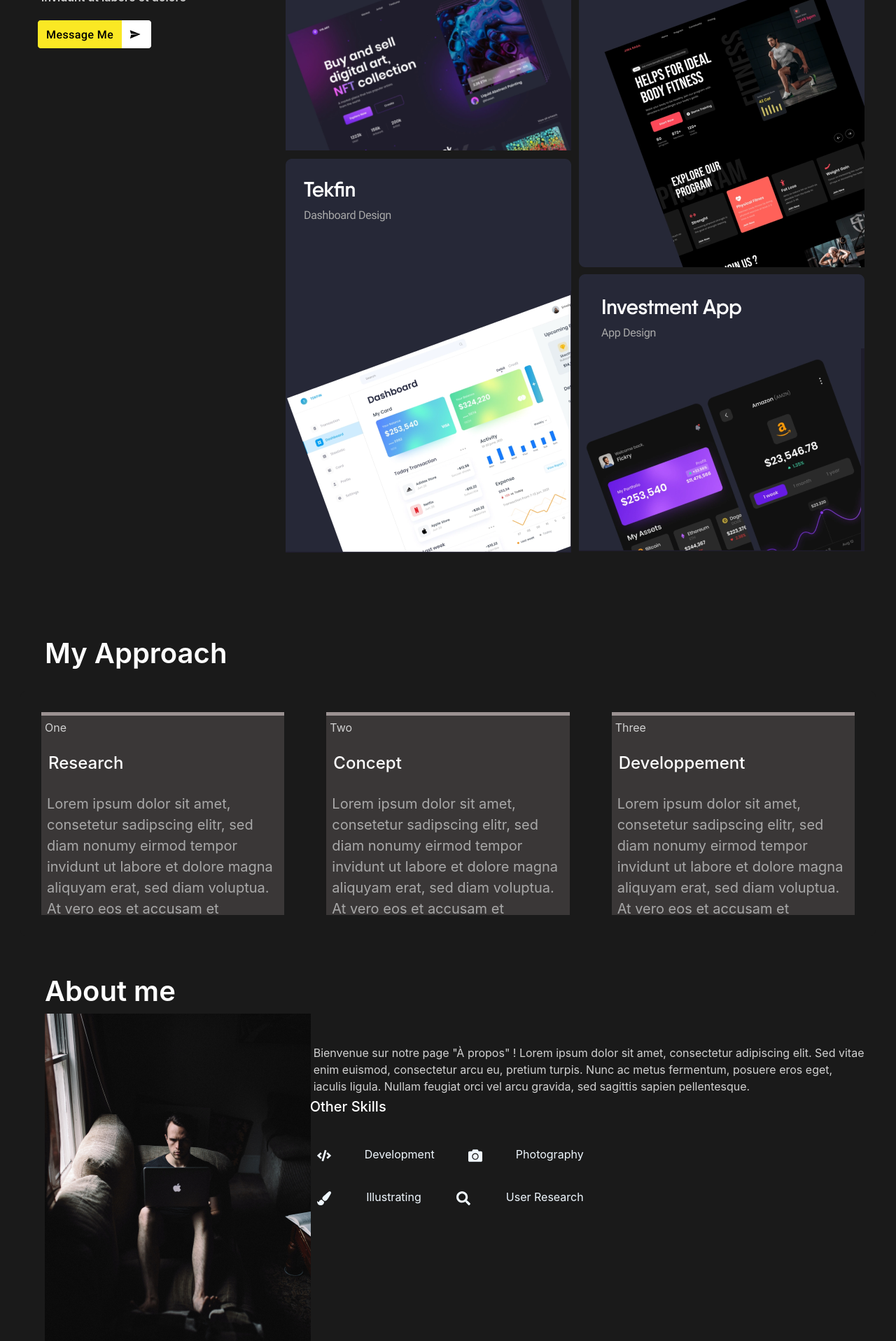
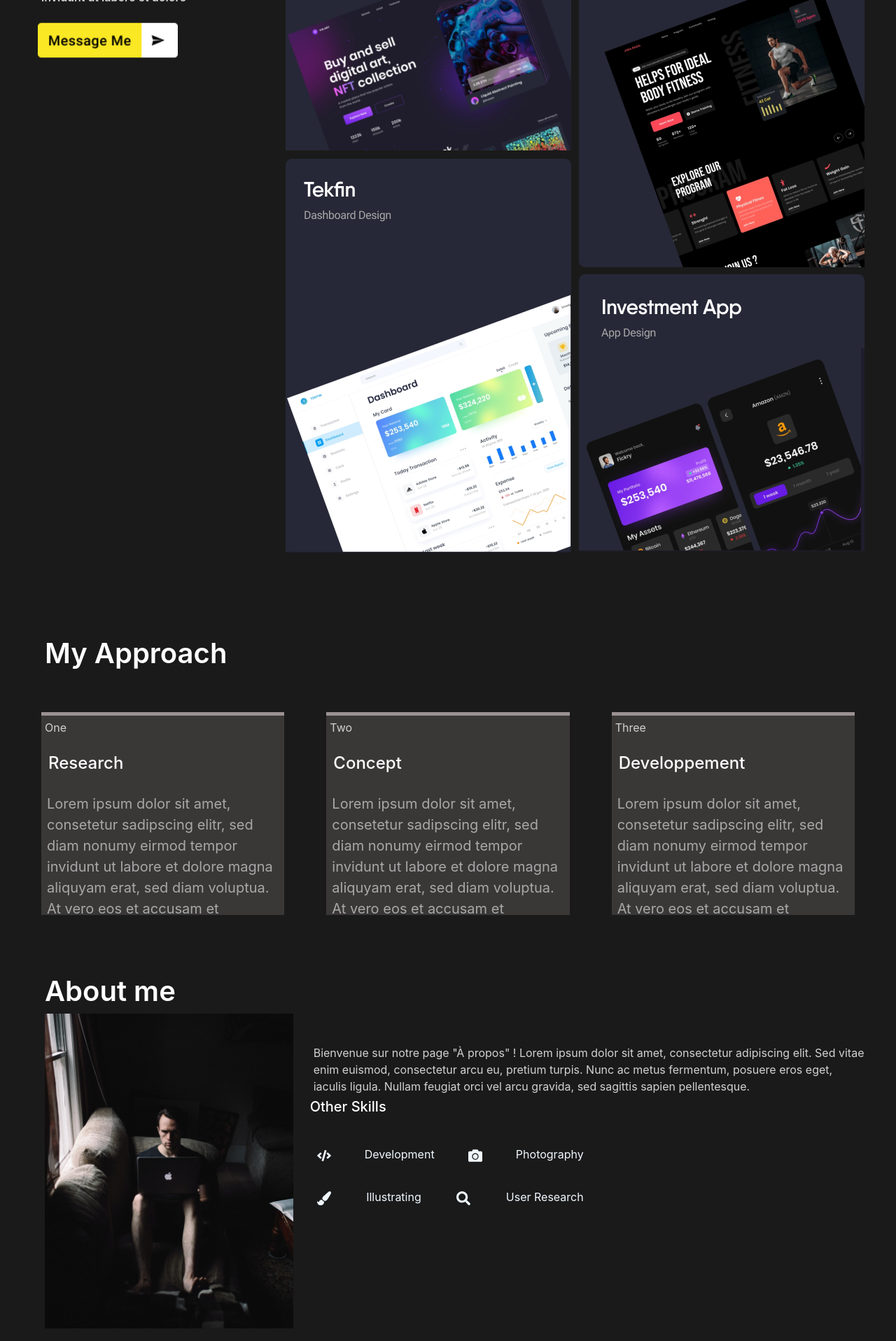
Before and after one commit to Fatmata06/react-deploy, a React (Create React App) app: page / in a window 1280 px wide. Shown: the part 1814-3731 px from the top of the page at 70% size. Built offline with nearby package versions, Linux system fonts and the light colour scheme.

Commit message:
new commit

```diff
--- a/src/components/about/About.css
+++ b/src/components/about/About.css
@@ -61,9 +61,29 @@ margin-left: 5px;
 margin-top: 26px;
 } */
 
+@media (min-width:426px){
 
 
-@media (min-width:260px) and (max-width:912px){
+  img.image{
+    width: 90%;
+
+
+  }
+
+}
+@media (min-width:426px) and (max-width:995px){
+  .ABOUT{
+    margin-top: 80%;
+  }
+  img.image{
+    width: 400px;
+
+
+  }
+}
+
+
+@media(max-width:425px){
   .ABOUT{
     margin-top: 210%;
   }
--- a/src/components/card/Card.css
+++ b/src/components/card/Card.css
@@ -31,13 +31,10 @@
   text-align: left;
   padding-left: 10px;
 }
-p{
-  color: #A8A8A8;
-  margin: 10px;
-  text-align:left;
-}
 
-@media(max-width:1224px){
+
+
+@media(max-width:992px){
   .cards{
           width: 330px;
           margin-top: 10px;
@@ -50,8 +47,3 @@ p{
 
       }
   }
-  @media(min-width:320)and(max-width:559px){
-    *{
-      max-width: max-content;
-    }
-  }
--- a/src/components/card/Card.js
+++ b/src/components/card/Card.js
@@ -3,7 +3,7 @@ import './Card.css';
 
 function Card() {
   return (
-    <div className="container" >
+    <div className="container " >
       <h2 style={{marginLeft:'40px', fontSize: '40px',fontWeight: '600'}}className='my'>My Approach</h2>
       <div className='cardss' style={{background:'#1A1A1A'}}>
         <div className='cards' style={{background:'#3a3737'}}>
--- a/src/components/lidjia/Body.css
+++ b/src/components/lidjia/Body.css
@@ -3,6 +3,7 @@
     color: white;
 
   }
+
 
   .dillo1{
     display: grid;
--- a/src/components/lidjia/Body.js
+++ b/src/components/lidjia/Body.js
@@ -10,7 +10,7 @@ function Body() {
 
   return (
 
-        <div className="container">
+        <div className="container " >
          <div className='row '>
           <div style={{marginLeft:'30px', marginRight:'40px' ,fontSize: '40px',fontWeight: '600' }} className='col-4 col-12 col-lg-3'>
           <h2 className='Latestworks'>Latest</h2>
@@ -20,7 +20,7 @@ function Body() {
                diam nonumy eirmod tempor
                invidunt ut labore et dolore
             </p>
-            <img src={button} alt="" />
+            <img style={{ marginRight:'60px', width:'200px' }} src={button} className="button" />
           </div>
           <div className='col-4 col-12 col-lg-4 '>
           <img src={Card1} className="dillo1" />
--- a/src/components/testi/ControlledCarousel.js
+++ b/src/components/testi/ControlledCarousel.js
@@ -14,7 +14,7 @@ function ControlledCarousel() {
   };
 
   return (
-      <div className="title">
+      <div  style={{width:'100%'}}className="title">
       <h2 style={{marginLeft:'40px', fontSize: '40px',fontWeight: '600'}}className='my'>Testimonials</h2>
 
     <Carousel activeIndex={ index } onSelect={ handleSelect } style={{background:'#1A1A1A',  height:'170px',backgroundColor:'#373636', marginLeft:'40px' }}>
--- a/src/components/testi/Testi.css
+++ b/src/components/testi/Testi.css
@@ -24,7 +24,14 @@ p{
     margin:5px;
 }
 
-@media(max-width:999px){
+@media(max-width:995px){
+
+  img.imagen2{
+      width: 40px;
+  }
+}
+
+@media(max-width:425px){
 
       img.imagen2{
           width: 40px;
```
